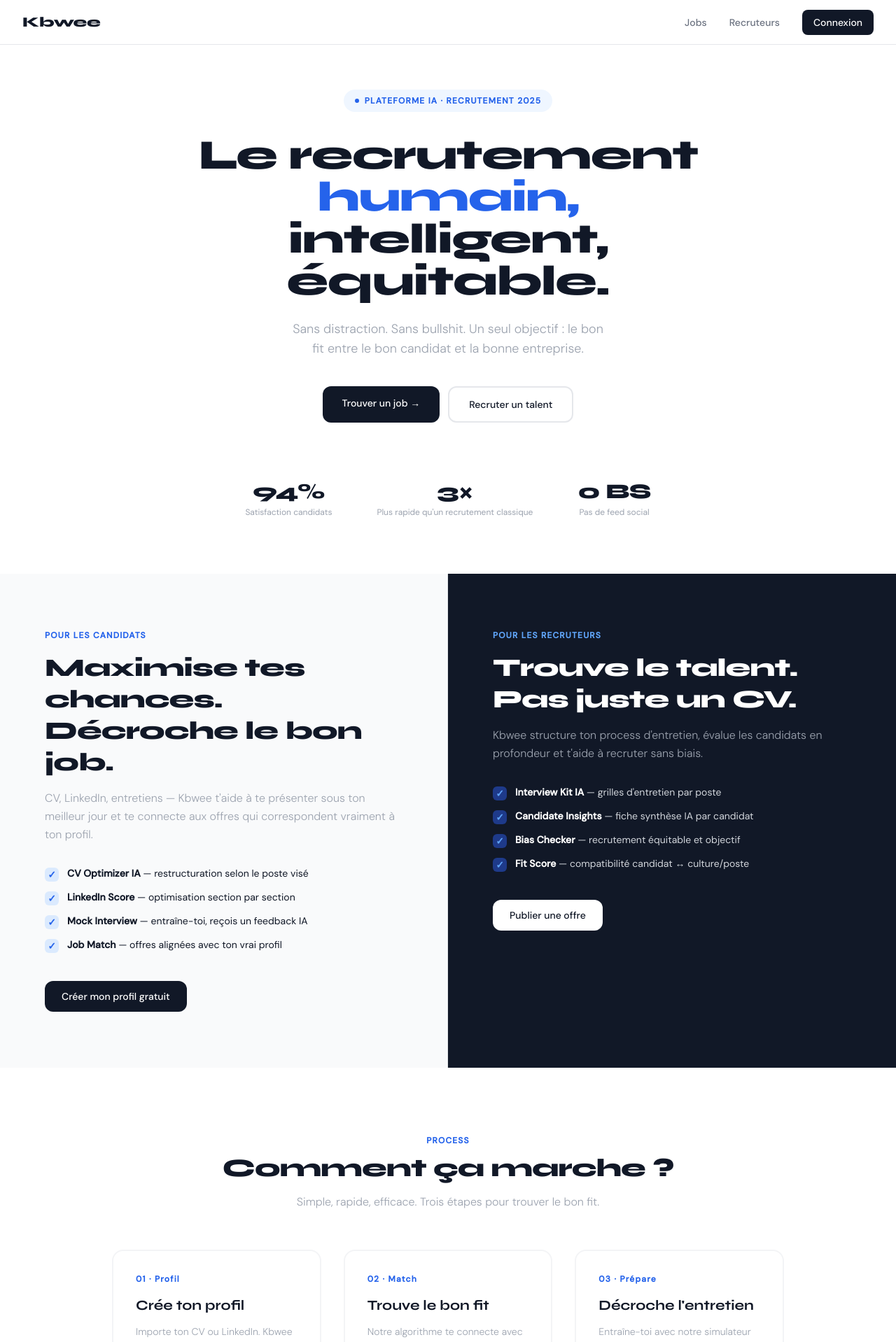
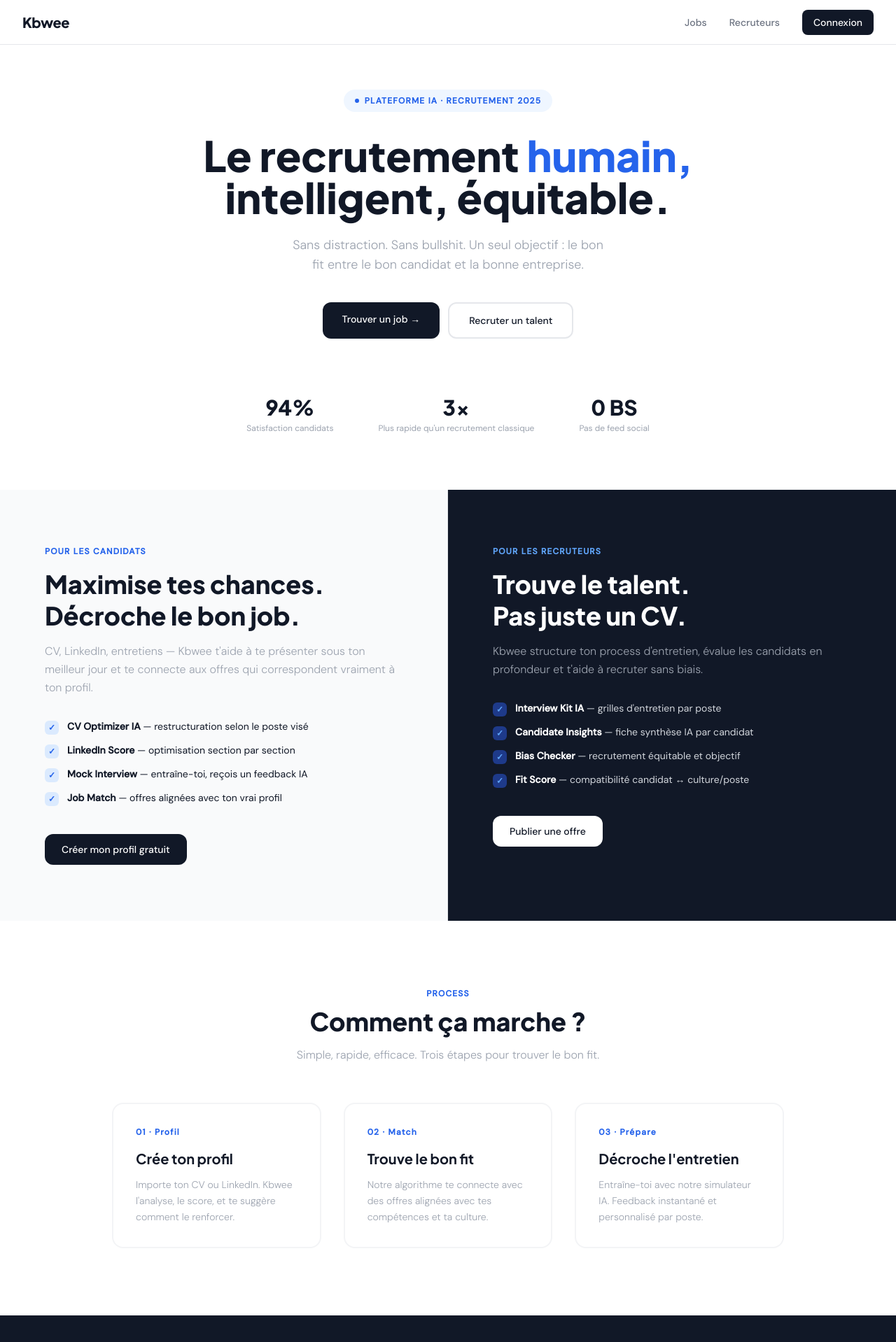
Before and after one commit to kbwee125/kbwee-live, a Next.js app: page / in a window 1280 px wide. Shown: the top 1918 px of the page at 70% size. Built offline with nearby package versions, Linux system fonts and the light colour scheme.

Commit message:
Replace font family from Syne to Plus Jakarta Sans

```diff
--- a/pages/index.js
+++ b/pages/index.js
@@ -5,15 +5,14 @@
   return (
     <div className="min-h-screen flex flex-col bg-white text-gray-900" style={{fontFamily: "'DM Sans', sans-serif"}}>
 
-      {/* Google Font */}
       <style>{`
-        @import url('https://fonts.googleapis.com/css2?family=Syne:wght@700;800&family=DM+Sans:wght@300;400;500&display=swap');
-        .font-syne { font-family: 'Syne', sans-serif; }
+        @import url('https://fonts.googleapis.com/css2?family=Plus+Jakarta+Sans:wght@700;800&family=DM+Sans:wght@300;400;500&display=swap');
+        .font-display { font-family: 'Plus Jakarta Sans', sans-serif; }
       `}</style>
 
       {/* NAV */}
       <header className="fixed top-0 left-0 right-0 z-50 bg-white border-b border-gray-200 flex items-center justify-between px-8 h-16">
-        <span className="font-syne text-xl font-extrabold tracking-tight">Kbwee</span>
+        <span className="font-display text-xl font-extrabold tracking-tight">Kbwee</span>
         <nav className="flex items-center gap-8">
           <Link href="/jobs" className="text-sm text-gray-500 hover:text-gray-900 transition font-medium">Jobs</Link>
           <Link href="/post-job" className="text-sm text-gray-500 hover:text-gray-900 transition font-medium">Recruteurs</Link>
@@ -24,25 +23,21 @@
       {/* HERO */}
       <main className="flex-grow flex flex-col items-center justify-center text-center px-6 pt-32 pb-20">
 
-        {/* Badge */}
         <div className="inline-flex items-center gap-2 bg-blue-50 text-blue-600 text-xs font-semibold uppercase tracking-widest px-4 py-2 rounded-full mb-8">
           <span className="w-1.5 h-1.5 rounded-full bg-blue-600 inline-block"></span>
           Plateforme IA · Recrutement 2025
         </div>
 
-        {/* Headline */}
-        <h1 className="font-syne font-extrabold text-4xl md:text-6xl leading-tight tracking-tight max-w-3xl mb-6">
+        <h1 className="font-display font-extrabold text-5xl md:text-6xl leading-tight tracking-normal max-w-3xl mb-6">
           Le recrutement{" "}
           <span className="text-blue-600">humain,</span>
           <br />intelligent, équitable.
         </h1>
 
-        {/* Sous-titre */}
         <p className="text-lg text-gray-400 font-light max-w-md mb-10">
           Sans distraction. Sans bullshit. Un seul objectif : le bon fit entre le bon candidat et la bonne entreprise.
         </p>
 
-        {/* Boutons */}
         <div className="flex gap-3 flex-wrap justify-center mb-20">
           <Link href="/jobs" className="bg-gray-900 text-white px-7 py-3.5 rounded-xl text-sm font-medium hover:opacity-80 transition">
             Trouver un job →
@@ -52,30 +47,27 @@
           </Link>
         </div>
 
-        {/* Stats */}
         <div className="flex gap-16 flex-wrap justify-center">
           <div className="text-center">
-            <div className="font-syne text-3xl font-extrabold tracking-tight">94%</div>
+            <div className="font-display text-3xl font-extrabold">94%</div>
             <div className="text-xs text-gray-400 mt-1">Satisfaction candidats</div>
           </div>
           <div className="text-center">
-            <div className="font-syne text-3xl font-extrabold tracking-tight">3×</div>
+            <div className="font-display text-3xl font-extrabold">3×</div>
             <div className="text-xs text-gray-400 mt-1">Plus rapide qu'un recrutement classique</div>
           </div>
           <div className="text-center">
-            <div className="font-syne text-3xl font-extrabold tracking-tight">0 BS</div>
+            <div className="font-display text-3xl font-extrabold">0 BS</div>
             <div className="text-xs text-gray-400 mt-1">Pas de feed social</div>
           </div>
         </div>
       </main>
 
-      {/* SPLIT : Candidat / Recruteur */}
+      {/* SPLIT */}
       <section className="grid md:grid-cols-2">
-
-        {/* Candidat */}
         <div className="bg-gray-50 border-r border-gray-200 px-16 py-20">
           <div className="text-xs font-bold tracking-widest uppercase text-blue-600 mb-4">Pour les candidats</div>
-          <h2 className="font-syne text-4xl font-extrabold tracking-tight leading-tight mb-4">
+          <h2 className="font-display text-4xl font-extrabold leading-tight mb-4">
             Maximise tes chances.<br />Décroche le bon job.
           </h2>
           <p className="text-gray-400 font-light mb-8 leading-relaxed">
@@ -84,7 +76,7 @@
           <ul className="space-y-3 mb-10">
             {["CV Optimizer IA — restructuration selon le poste visé", "LinkedIn Score — optimisation section par section", "Mock Interview — entraîne-toi, reçois un feedback IA", "Job Match — offres alignées avec ton vrai profil"].map((item, i) => (
               <li key={i} className="flex items-start gap-3 text-sm">
-                <span className="mt-0.5 w-5 h-5 rounded-md bg-blue-100 flex items-center justify-center flex-shrink-0 text-blue-600 font-bold">✓</span>
+                <span className="mt-0.5 w-5 h-5 rounded-md bg-blue-100 flex items-center justify-center flex-shrink-0 text-blue-600 font-bold text-xs">✓</span>
                 <span><strong>{item.split("—")[0]}</strong>—{item.split("—")[1]}</span>
               </li>
             ))}
@@ -94,10 +86,9 @@
           </Link>
         </div>
 
-        {/* Recruteur */}
         <div className="bg-gray-900 px-16 py-20">
           <div className="text-xs font-bold tracking-widest uppercase text-blue-400 mb-4">Pour les recruteurs</div>
-          <h2 className="font-syne text-4xl font-extrabold tracking-tight leading-tight mb-4 text-white">
+          <h2 className="font-display text-4xl font-extrabold leading-tight mb-4 text-white">
             Trouve le talent.<br />Pas juste un CV.
           </h2>
           <p className="text-gray-400 font-light mb-8 leading-relaxed">
@@ -106,7 +97,7 @@
           <ul className="space-y-3 mb-10">
             {["Interview Kit IA — grilles d'entretien par poste", "Candidate Insights — fiche synthèse IA par candidat", "Bias Checker — recrutement équitable et objectif", "Fit Score — compatibilité candidat ↔ culture/poste"].map((item, i) => (
               <li key={i} className="flex items-start gap-3 text-sm text-gray-300">
-                <span className="mt-0.5 w-5 h-5 rounded-md bg-blue-900 flex items-center justify-center flex-shrink-0 text-blue-400 font-bold">✓</span>
+                <span className="mt-0.5 w-5 h-5 rounded-md bg-blue-900 flex items-center justify-center flex-shrink-0 text-blue-400 font-bold text-xs">✓</span>
                 <span><strong className="text-white">{item.split("—")[0]}</strong>—{item.split("—")[1]}</span>
               </li>
             ))}
@@ -120,17 +111,17 @@
       {/* COMMENT ÇA MARCHE */}
       <section className="py-24 px-8 max-w-5xl mx-auto w-full">
         <div className="text-xs font-bold tracking-widest uppercase text-blue-600 text-center mb-3">Process</div>
-        <h2 className="font-syne text-4xl font-extrabold tracking-tight text-center mb-4">Comment ça marche ?</h2>
+        <h2 className="font-display text-4xl font-extrabold text-center mb-4">Comment ça marche ?</h2>
         <p className="text-center text-gray-400 font-light mb-14">Simple, rapide, efficace. Trois étapes pour trouver le bon fit.</p>
         <div className="grid md:grid-cols-3 gap-8">
           {[
-            { num: "01", title: "Crée ton profil", desc: "Importe ton CV ou LinkedIn. Kbwee l'analyse, le score, et te suggère comment le renforcer." },
-            { num: "02", title: "Trouve le bon fit", desc: "Notre algorithme te connecte avec des offres alignées avec tes compétences et ta culture." },
-            { num: "03", title: "Décroche l'entretien", desc: "Entraîne-toi avec notre simulateur IA. Feedback instantané et personnalisé par poste." }
+            { num: "01", label: "Profil", title: "Crée ton profil", desc: "Importe ton CV ou LinkedIn. Kbwee l'analyse, le score, et te suggère comment le renforcer." },
+            { num: "02", label: "Match", title: "Trouve le bon fit", desc: "Notre algorithme te connecte avec des offres alignées avec tes compétences et ta culture." },
+            { num: "03", label: "Prépare", title: "Décroche l'entretien", desc: "Entraîne-toi avec notre simulateur IA. Feedback instantané et personnalisé par poste." }
           ].map((step, i) => (
             <div key={i} className="border-2 border-gray-100 rounded-2xl p-8 hover:border-gray-900 transition">
-              <div className="text-xs font-bold text-blue-600 tracking-widest mb-4">0{i+1} · {["Profil", "Match", "Prépare"][i]}</div>
-              <h3 className="font-syne text-xl font-bold mb-3">{step.title}</h3>
+              <div className="text-xs font-bold text-blue-600 tracking-widest mb-4">{step.num} · {step.label}</div>
+              <h3 className="font-display text-xl font-bold mb-3">{step.title}</h3>
               <p className="text-sm text-gray-400 font-light leading-relaxed">{step.desc}</p>
             </div>
           ))}
@@ -139,7 +130,7 @@
 
       {/* CTA FINAL */}
       <section className="bg-gray-900 text-white py-24 px-8 text-center">
-        <h2 className="font-syne text-4xl md:text-5xl font-extrabold tracking-tight max-w-2xl mx-auto mb-6 leading-tight">
+        <h2 className="font-display text-4xl md:text-5xl font-extrabold max-w-2xl mx-auto mb-6 leading-tight">
           Prêt à changer la façon dont tu recrutes ?
         </h2>
         <p className="text-gray-400 font-light mb-10">Rejoins la liste d'attente. Lancement bêta bientôt.</p>
@@ -155,7 +146,7 @@
 
       {/* FOOTER */}
       <footer className="border-t border-gray-200 px-8 py-6 flex justify-between items-center flex-wrap gap-4">
-        <span className="font-syne font-extrabold text-lg">Kbwee</span>
+        <span className="font-display font-extrabold text-lg">Kbwee</span>
         <p className="text-xs text-gray-400">© 2025 Kbwee. Le recrutement humain, intelligent, équitable.</p>
         <p className="text-xs text-gray-400">Jobs · Recruteurs · À propos · Contact</p>
       </footer>
```
